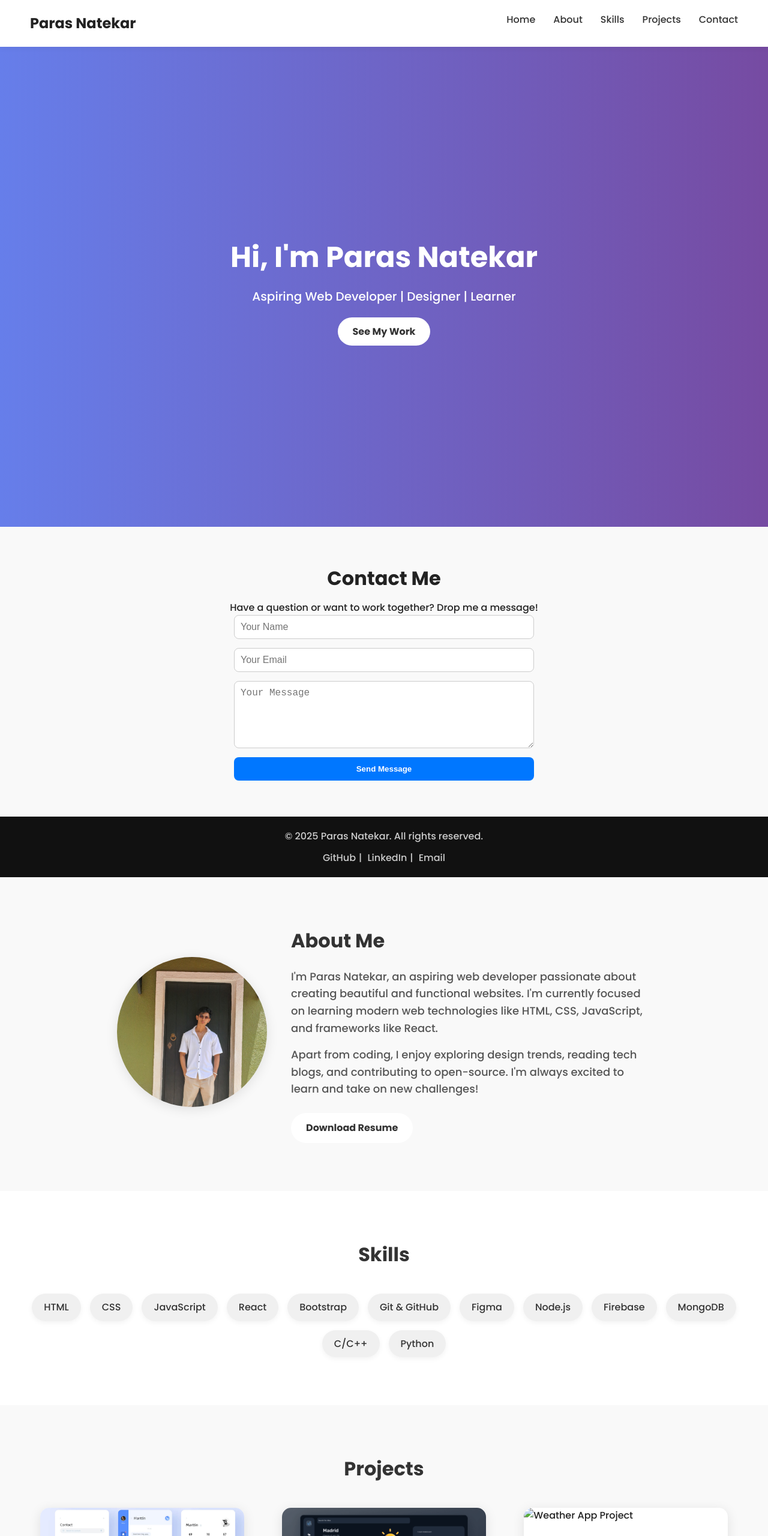
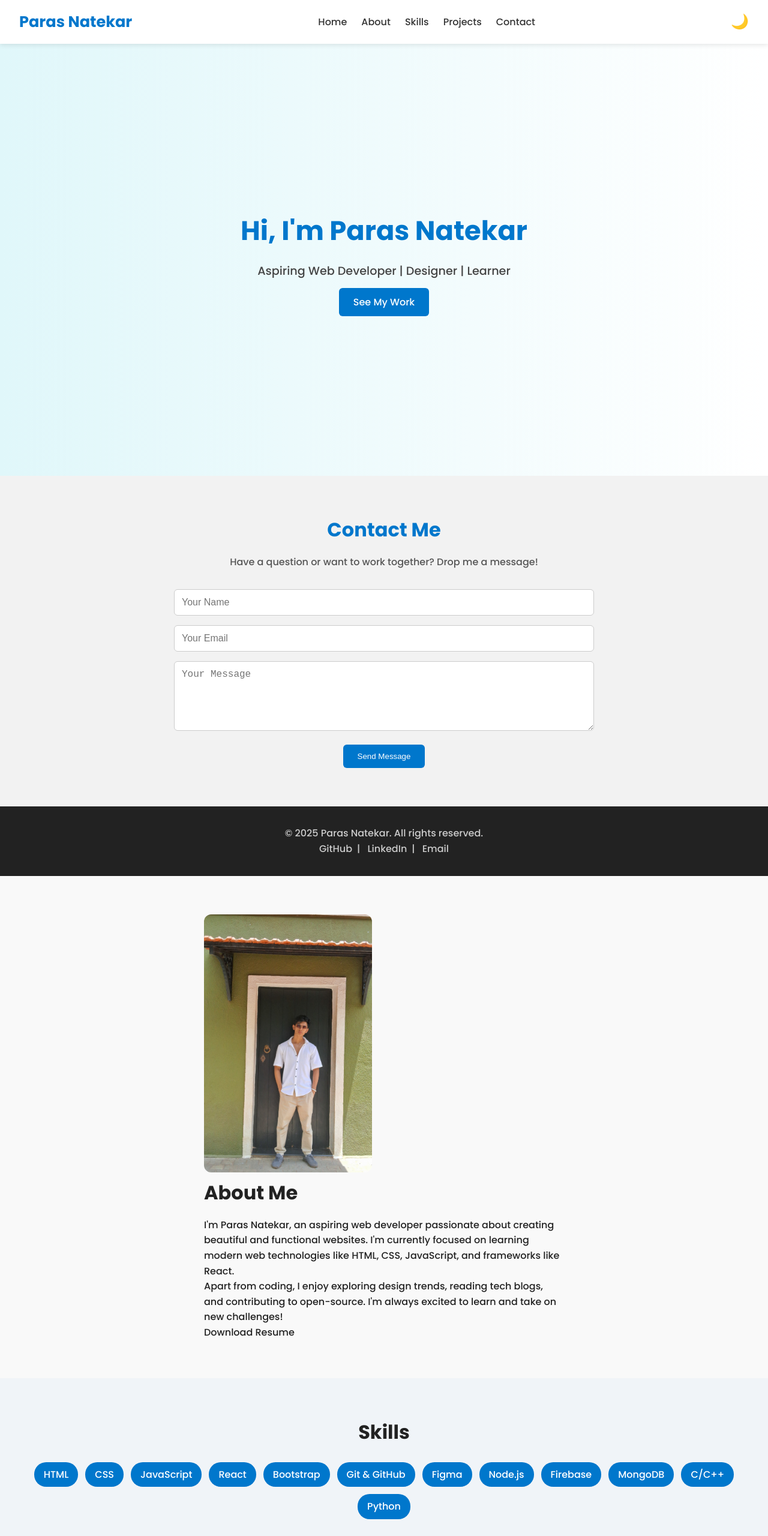
Before and after one commit to parasnatekar/portfolio, a plain HTML site: page index.html in a window 1280 px wide. Shown: the top 2560 px of the page at 60% size. Drawn offline with nearby package versions, Linux system fonts and the light colour scheme.

Commit message:
Updated dark mode styles for navbar, hero, and contact sections

```diff
--- a/index.html
+++ b/index.html
@@ -7,6 +7,7 @@
   <title>Paras Natekar | Portfolio</title>
   <link rel="stylesheet" href="style.css" />
   <link href="https://fonts.googleapis.com/css2?family=Poppins:wght@300;500;700&display=swap" rel="stylesheet">
+  <link href="https://unpkg.com/aos@2.3.4/dist/aos.css" rel="stylesheet">
 </head>
 <body>
 
@@ -21,17 +22,19 @@
         <li><a href="#projects">Projects</a></li>
         <li><a href="#contact">Contact</a></li>
       </ul>
+    <button id="theme-toggle" class="theme-toggle">🌙</button>
     </nav>
   </header>
 
   <!-- Hero Section -->
-  <section id="hero">
+<section id="hero" data-aos="fade-up">
   <div class="hero-content">
-      <h1>Hi, I'm Paras Natekar</h1>
-      <p>Aspiring Web Developer | Designer | Learner</p>
-      <a href="#projects" class="btn">See My Work</a>
+    <h1 data-aos="fade-down" data-aos-delay="100">Hi, I'm Paras Natekar</h1>
+    <p data-aos="fade-right" data-aos-delay="200">Aspiring Web Developer | Designer | Learner</p>
+    <a href="#projects" class="btn" data-aos="zoom-in" data-aos-delay="300">See My Work</a>
   </div>
 </section>
+
 <!-- Contact Section -->
 <section id="contact" class="contact-section">
   <div class="contact-container">
@@ -58,18 +61,26 @@
     </div>
   </div>
 </footer>
-
+<script src="https://unpkg.com/aos@2.3.4/dist/aos.js"></script>
+<script>
+  const toggleBtn = document.getElementById('theme-toggle');
+  toggleBtn.addEventListener('click', () => {
+    document.body.classList.toggle('dark-mode');
+    toggleBtn.textContent = document.body.classList.contains('dark-mode') ? '☀️' : '🌙';
+  });
+AOS.init();
+</script>
 </body>
 </html>
 
 
 <!-- About Section -->
-<section id="about" class="about-section">
+<section id="about" class="about-section" data-aos="fade-up">
   <div class="about-container">
-      <div class="about-image">
+    <div class="about-image" data-aos="zoom-in">
       <img src="assets/images/paras.jpg" alt="Paras Natekar Photo" />
     </div>
-      <div class="about-text">
+    <div class="about-text" data-aos="fade-left" data-aos-delay="150">
       <h2>About Me</h2>
       <p>
           I'm Paras Natekar, an aspiring web developer passionate about creating beautiful and functional websites. I'm currently focused on learning modern web technologies like HTML, CSS, JavaScript, and frameworks like React.
@@ -77,10 +88,11 @@
       <p>
           Apart from coding, I enjoy exploring design trends, reading tech blogs, and contributing to open-source. I'm always excited to learn and take on new challenges!
       </p>
-        <a href="assets/Paras_Resume.pdf" class="btn" download>Download Resume</a>
+      <a href="assets/Paras_Resume.pdf" class="btn" download data-aos="zoom-in" data-aos-delay="300">Download Resume</a>
     </div>
   </div>
 </section>
+
 
   <!-- Skills Section -->
 <section id="skills" class="skills-section">
@@ -105,12 +117,14 @@
 
 
 <!-- Projects Section -->
-<section id="projects" class="projects-section">
+<!-- Projects Section -->
+<section id="projects" class="projects-section" data-aos="fade-up">
   <div class="projects-container">
-    <h2>Projects</h2>
+    <h2 data-aos="fade-down">Projects</h2>
     <div class="projects-grid">
+
       <!-- Project 1 -->
-      <div class="project-card">
+      <div class="project-card" data-aos="zoom-in" data-aos-delay="100">
         <img src="assets/images/project1.jpg" alt="Placeholder Project">
         <div class="project-info">
           <h3>Student Result Management</h3>
@@ -119,9 +133,8 @@
         </div>
       </div>
 
-
       <!-- Project 2 -->
-      <div class="project-card">
+      <div class="project-card" data-aos="zoom-in" data-aos-delay="200">
         <img src="assets/images/project2.png" alt="Chat Server Project">
         <div class="project-info">
           <h3>Python Chat Server</h3>
@@ -131,7 +144,7 @@
       </div>
 
       <!-- Project 3 -->
-      <div class="project-card">
+      <div class="project-card" data-aos="zoom-in" data-aos-delay="300">
         <img src="assets/images/project3" alt="Weather App Project">
         <div class="project-info">
           <h3>Weather App</h3>
@@ -141,7 +154,7 @@
       </div>
 
       <!-- Project 4 -->
-      <div class="project-card">
+      <div class="project-card" data-aos="zoom-in" data-aos-delay="400">
         <img src="assets/images/project4.png" alt="YouTube Clone Project">
         <div class="project-info">
           <h3>YouTube UI Clone</h3>
--- a/style.css
+++ b/style.css
@@ -1,107 +1,200 @@
-/* style.css */
-
-/* Reset some default styles */
+/* ===== Base Reset ===== */
 * {
   margin: 0;
   padding: 0;
   box-sizing: border-box;
 }
 
-  /* Base body style */
+html {
+  scroll-behavior: smooth;
+}
+
 body {
   font-family: 'Poppins', sans-serif;
+  background-color: #f9f9f9;
+  color: #222;
   line-height: 1.6;
-    color: #222;
-    background-color: #fdfdfd;
+  transition: background 0.3s, color 0.3s;
 }
 
-  /* Navbar */
+a {
+  text-decoration: none;
+  color: inherit;
+}
+
+/* ===== Theme Toggle ===== */
+.theme-toggle {
+  background: none;
+  border: none;
+  font-size: 1.5rem;
+  cursor: pointer;
+  margin-left: auto;
+}
+
+/* ===== Dark Mode ===== */
+body.dark-mode {
+  background-color: #121212;
+  color: #f0f0f0;
+}
+
+body.dark-mode .navbar,
+body.dark-mode .project-card,
+body.dark-mode .contact-form,
+body.dark-mode footer {
+  background-color: #1f1f1f;
+  color: #f0f0f0;
+}
+
+body.dark-mode .btn {
+  background: #fff;
+  color: #121212;
+}
+
+/* ===== Navbar ===== */
 .navbar {
   display: flex;
   justify-content: space-between;
-    padding: 20px 50px;
-    background-color: #ffffff;
-    box-shadow: 0 2px 10px rgba(0,0,0,0.05);
+  align-items: center;
+  padding: 1rem 2rem;
+  background: #ffffff;
+  box-shadow: 0 2px 8px rgba(0,0,0,0.1);
   position: sticky;
   top: 0;
-    z-index: 1000;
+  z-index: 100;
+  transition: background 0.3s, color 0.3s;
 }
 
 .navbar .logo {
-    font-size: 24px;
+  font-size: 1.6rem;
   font-weight: 700;
+  color: #0077cc;
 }
 
 .nav-links {
+  display: flex;
   list-style: none;
-    display: flex;
-    gap: 30px;
+  gap: 1.5rem;
 }
 
-  .nav-links li a {
-    text-decoration: none;
+.nav-links a {
+  font-weight: 500;
   color: #333;
-    font-weight: 500;
+  transition: color 0.3s;
 }
 
-  /* Hero Section */
+.nav-links a:hover {
+  color: #0077cc;
+}
+
+.theme-toggle {
+  background: none;
+  border: none;
+  font-size: 1.5rem;
+  cursor: pointer;
+  margin-left: 1rem;
+  color: #333;
+  transition: color 0.3s;
+}
+
+/* ===== Dark Mode Navbar ===== */
+body.dark-mode .navbar {
+  background-color: #1f1f1f;
+}
+
+body.dark-mode .navbar .logo {
+  color: #00bfff;
+}
+
+body.dark-mode .nav-links a {
+  color: #f0f0f0;
+}
+
+body.dark-mode .nav-links a:hover {
+  color: #00bfff;
+}
+
+body.dark-mode .theme-toggle {
+  color: #f0f0f0;
+}
+
+
+/* ===== Hero ===== */
+/* ===== Hero Section ===== */
 #hero {
-    height: 100vh;
   display: flex;
   align-items: center;
   justify-content: center;
+  min-height: 90vh;
+  background: linear-gradient(to right, #e0f7fa, #ffffff);
   text-align: center;
-    background: linear-gradient(to right, #667eea, #764ba2);
-    color: white;
-    padding: 0 20px;
+  padding: 2rem;
+  transition: background 0.3s, color 0.3s;
 }
 
 .hero-content h1 {
-    font-size: 48px;
-    margin-bottom: 10px;
+  font-size: 2.8rem;
+  margin-bottom: 1rem;
+  color: #0077cc;
 }
 
 .hero-content p {
-    font-size: 20px;
-    margin-bottom: 30px;
+  font-size: 1.2rem;
+  color: #444;
+  margin-bottom: 1.5rem;
 }
 
-  .btn {
-    background-color: white;
-    color: #333;
-    padding: 12px 25px;
+.hero-content .btn {
+  padding: 0.75rem 1.5rem;
+  background-color: #0077cc;
+  color: white;
+  border: none;
+  border-radius: 6px;
   text-decoration: none;
-    border-radius: 25px;
-    font-weight: 600;
-    transition: 0.3s ease;
+  font-weight: 500;
+  transition: background-color 0.3s;
 }
 
-  .btn:hover {
-    background-color: #f0f0f0;
+.hero-content .btn:hover {
+  background-color: #005fa3;
 }
 
-  /* About Section */
-.about-section {
-  padding: 80px 50px;
-  background-color: #f9f9f9;
+/* Dark Mode Hero */
+body.dark-mode #hero {
+  background: linear-gradient(to right, #121212, #1c1c1c);
 }
 
-.about-container {
+body.dark-mode .hero-content h1 {
+  color: #00bfff;
+}
+
+body.dark-mode .hero-content p {
+  color: #cccccc;
+}
+
+body.dark-mode .hero-content .btn {
+  background-color: #00bfff;
+  color: #000;
+}
+
+body.dark-mode .hero-content .btn:hover {
+  background-color: #0088cc;
+  color: #fff;
+}
+
+
+/* ===== About Section ===== */
+.about-section {
+  padding: 4rem 2rem;
   display: flex;
   flex-wrap: wrap;
-  gap: 40px;
+  gap: 2rem;
+  justify-content: center;
   align-items: center;
-  justify-content: center;
-  max-width: 1100px;
-  margin: auto;
 }
 
 .about-image img {
-  width: 250px;
-  height: 250px;
-  object-fit: cover;
-  border-radius: 50%;
-  box-shadow: 0 4px 20px rgba(0, 0, 0, 0.1);
+  max-width: 280px;
+  border-radius: 12px;
 }
 
 .about-text {
@@ -109,192 +202,205 @@
 }
 
 .about-text h2 {
-  font-size: 32px;
-  margin-bottom: 20px;
-  color: #333;
+  margin-bottom: 1rem;
+  font-size: 2rem;
 }
 
-.about-text p {
-  font-size: 18px;
-  margin-bottom: 15px;
-  color: #555;
-}
-
-.about-text .btn {
-  margin-top: 10px;
-  display: inline-block;
-}
-
-/* Skills Section */
+/* ===== Skills ===== */
 .skills-section {
-  padding: 80px 50px;
-  background-color: #ffffff;
+  padding: 4rem 2rem;
+  background: #f0f4f8;
   text-align: center;
 }
 
-.skills-section h2 {
-  font-size: 32px;
-  color: #333;
-  margin-bottom: 40px;
+.skills-container h2 {
+  font-size: 2rem;
+  margin-bottom: 1.5rem;
 }
 
 .skills-grid {
   display: flex;
   flex-wrap: wrap;
   justify-content: center;
-  gap: 15px;
+  gap: 0.75rem;
 }
 
 .skill-chip {
-  background-color: #f0f0f0;
-  padding: 10px 20px;
-  border-radius: 30px;
-  font-size: 16px;
-  color: #333;
+  background: #0077cc;
+  color: white;
+  padding: 0.5rem 1rem;
+  border-radius: 20px;
   font-weight: 500;
-  box-shadow: 0 3px 8px rgba(0,0,0,0.05);
-  transition: all 0.3s ease;
+  transition: background 0.3s;
 }
 
 .skill-chip:hover {
-  background-color: #667eea;
-  color: white;
-  transform: scale(1.05);
-  cursor: default;
+  background: #005fa3;
 }
 
-
-/* Projects Section */
+/* ===== Projects ===== */
 .projects-section {
-  padding: 80px 50px;
-  background-color: #f9f9f9;
-  text-align: center;
+  padding: 4rem 2rem;
 }
 
-.projects-section h2 {
-  font-size: 32px;
-  color: #333;
-  margin-bottom: 40px;
+.projects-container h2 {
+  font-size: 2rem;
+  text-align: center;
+  margin-bottom: 2rem;
 }
 
 .projects-grid {
   display: grid;
-  grid-template-columns: repeat(auto-fit, minmax(300px, 1fr));
-  gap: 30px;
-  justify-items: center;
+  grid-template-columns: repeat(auto-fit, minmax(260px, 1fr));
+  gap: 2rem;
 }
 
 .project-card {
-  background-color: #fff;
-  border-radius: 15px;
+  background: #ffffff;
+  border-radius: 12px;
+  box-shadow: 0 6px 12px rgba(0,0,0,0.1);
   overflow: hidden;
-  box-shadow: 0 4px 20px rgba(0,0,0,0.1);
-  transition: transform 0.3s ease;
-  max-width: 340px;
-  text-align: left;
+  transition: transform 0.3s;
 }
 
 .project-card:hover {
-  transform: translateY(-8px);
+  transform: translateY(-5px);
 }
 
 .project-card img {
   width: 100%;
-  height: 200px;
+  height: 180px;
   object-fit: cover;
 }
 
 .project-info {
-  padding: 20px;
+  padding: 1rem;
 }
 
 .project-info h3 {
-  font-size: 20px;
-  margin-bottom: 10px;
-  color: #222;
-}
-
-.project-info p {
-  font-size: 16px;
-  margin-bottom: 15px;
-  color: #555;
+  margin-bottom: 0.5rem;
+  font-size: 1.2rem;
+  color: #0077cc;
 }
 
 .project-info a {
-  text-decoration: none;
-  color: #667eea;
-  font-weight: 600;
-  transition: color 0.3s;
+  color: #0077cc;
+  font-weight: 500;
 }
 
-.project-info a:hover {
-  color: #5a67d8;
+/* ===== Contact ===== */
+/* ===== Contact Section ===== */
+.contact-section {
+  background-color: #f2f2f2;
+  padding: 4rem 2rem;
+  transition: background 0.3s, color 0.3s;
 }
 
-/* Contact Section */
-.contact-section {
-  background: #f9f9f9;
-  padding: 60px 20px;
+.contact-container {
+  max-width: 700px;
+  margin: auto;
   text-align: center;
 }
 
 .contact-container h2 {
-  font-size: 32px;
-  margin-bottom: 10px;
+  font-size: 2rem;
+  color: #0077cc;
+  margin-bottom: 1rem;
 }
 
-.contact-form {
-  max-width: 500px;
-  margin: 0 auto;
-  display: flex;
-  flex-direction: column;
-  gap: 15px;
+.contact-container p {
+  font-size: 1rem;
+  color: #555;
+  margin-bottom: 2rem;
 }
 
 .contact-form input,
 .contact-form textarea {
-  padding: 10px;
-  font-size: 16px;
+  width: 100%;
+  padding: 0.75rem;
+  margin-bottom: 1rem;
+  border-radius: 6px;
   border: 1px solid #ccc;
-  border-radius: 8px;
+  font-size: 1rem;
 }
 
 .contact-form .btn {
-  background-color: #0077ff;
+  background-color: #0077cc;
   color: white;
   border: none;
-  padding: 12px;
+  padding: 0.75rem 1.5rem;
+  border-radius: 6px;
   cursor: pointer;
-  border-radius: 8px;
-  font-weight: bold;
+  font-weight: 500;
 }
 
 .contact-form .btn:hover {
-  background-color: #005ccc;
+  background-color: #005fa3;
 }
 
-/* Footer */
+/* Dark Mode Contact */
+body.dark-mode .contact-section {
+  background-color: #1f1f1f;
+}
+
+body.dark-mode .contact-container h2 {
+  color: #00bfff;
+}
+
+body.dark-mode .contact-container p {
+  color: #cccccc;
+}
+
+body.dark-mode .contact-form input,
+body.dark-mode .contact-form textarea {
+  background-color: #2a2a2a;
+  color: #ffffff;
+  border: 1px solid #444;
+}
+
+body.dark-mode .contact-form .btn {
+  background-color: #00bfff;
+  color: #000;
+}
+
+body.dark-mode .contact-form .btn:hover {
+  background-color: #0088cc;
+  color: #fff;
+}
+
+
+/* ===== Footer ===== */
 footer {
-  background-color: #111;
+  background: #222;
   color: #ccc;
   text-align: center;
-  padding: 20px 10px;
+  padding: 2rem 1rem;
 }
 
-.footer-content p {
-  margin: 0;
+.footer-content .social-icons a {
+  color: #ccc;
+  margin: 0 0.5rem;
+  transition: color 0.3s;
 }
 
-.footer-content .social-icons {
-  margin-top: 10px;
+.footer-content .social-icons a:hover {
+  color: #ffffff;
 }
 
-.footer-content a {
-  color: #ccc;
-  text-decoration: none;
-  margin: 0 5px;
+/* ===== Responsive ===== */
+@media (max-width: 768px) {
+  .about-section {
+    flex-direction: column;
+    text-align: center;
   }
 
-.footer-content a:hover {
-  color: #fff;
+  .nav-links {
+    flex-wrap: wrap;
+    justify-content: center;
   }
+
+  .skills-grid {
+    flex-direction: column;
+    gap: 1rem;
+  }
+}
```
Lines whose indentation alone changed are shown as unchanged.
